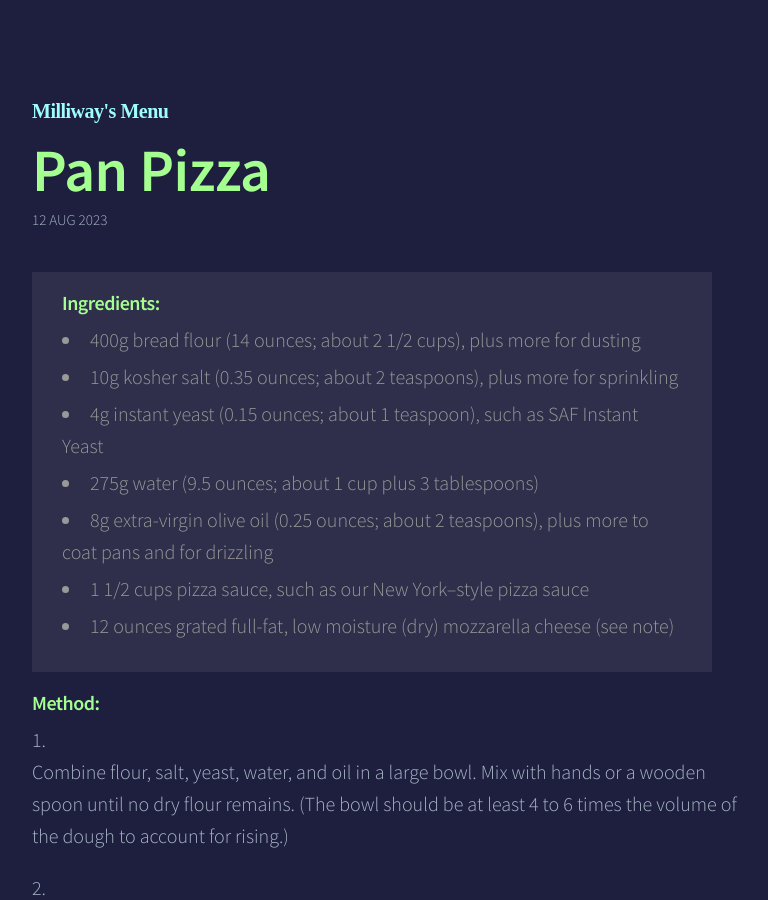
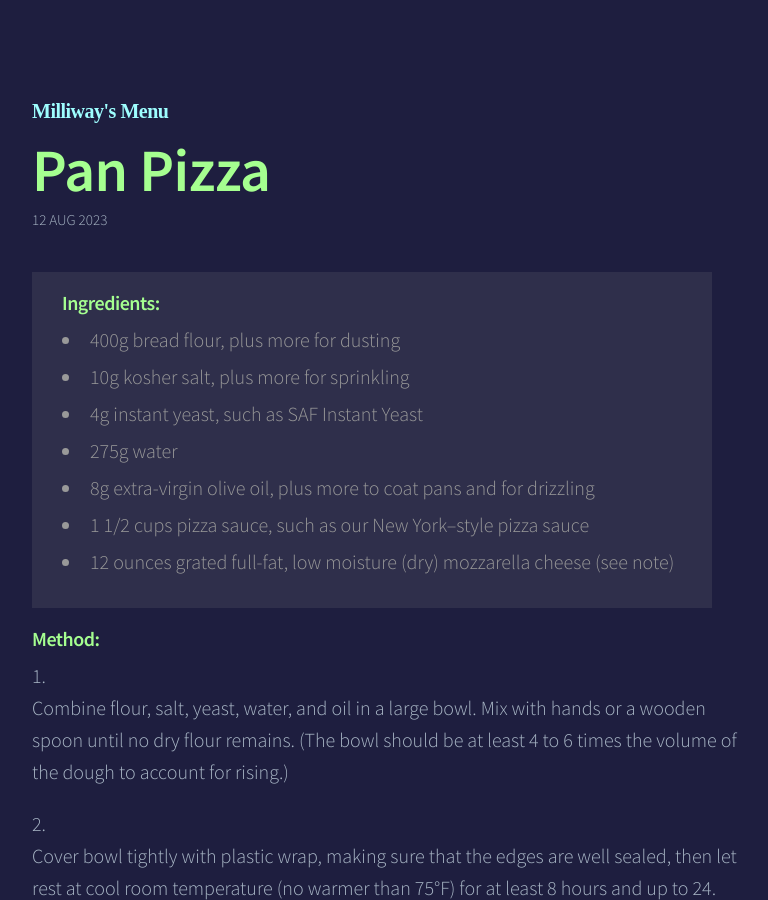
Before and after one commit to YaDryBug/yadrybug.github.io, a Jekyll site: the page built from _posts/2023-08-12-pan-pizza.markdown, in a window 1280 px wide and 900 px high. Shown: the whole window, without its empty margins (248-1016 px from the left). Built offline with Jekyll 4.4.1, drawn with Linux system fonts in a browser that asks for light colours; some web fonts are replaced.

Commit message:
corrected

```diff
--- a/_posts/2023-08-12-pan-pizza.markdown
+++ b/_posts/2023-08-12-pan-pizza.markdown
@@ -6,11 +6,11 @@ categories: pizza
 ---
 > #### Ingredients:
 >
-> - 400g bread flour (14 ounces; about 2 1/2 cups), plus more for dusting
-> - 10g kosher salt (0.35 ounces; about 2 teaspoons), plus more for sprinkling
-> - 4g instant yeast (0.15 ounces; about 1 teaspoon), such as SAF Instant Yeast
-> - 275g water (9.5 ounces; about 1 cup plus 3 tablespoons)
-> - 8g extra-virgin olive oil (0.25 ounces; about 2 teaspoons), plus more to coat pans and for drizzling
+> - 400g bread flour, plus more for dusting
+> - 10g kosher salt, plus more for sprinkling
+> - 4g instant yeast, such as SAF Instant Yeast
+> - 275g water
+> - 8g extra-virgin olive oil, plus more to coat pans and for drizzling
 > - 1 1/2 cups pizza sauce, such as our New York–style pizza sauce
 > - 12 ounces grated full-fat, low moisture (dry) mozzarella cheese (see note)
 
```
